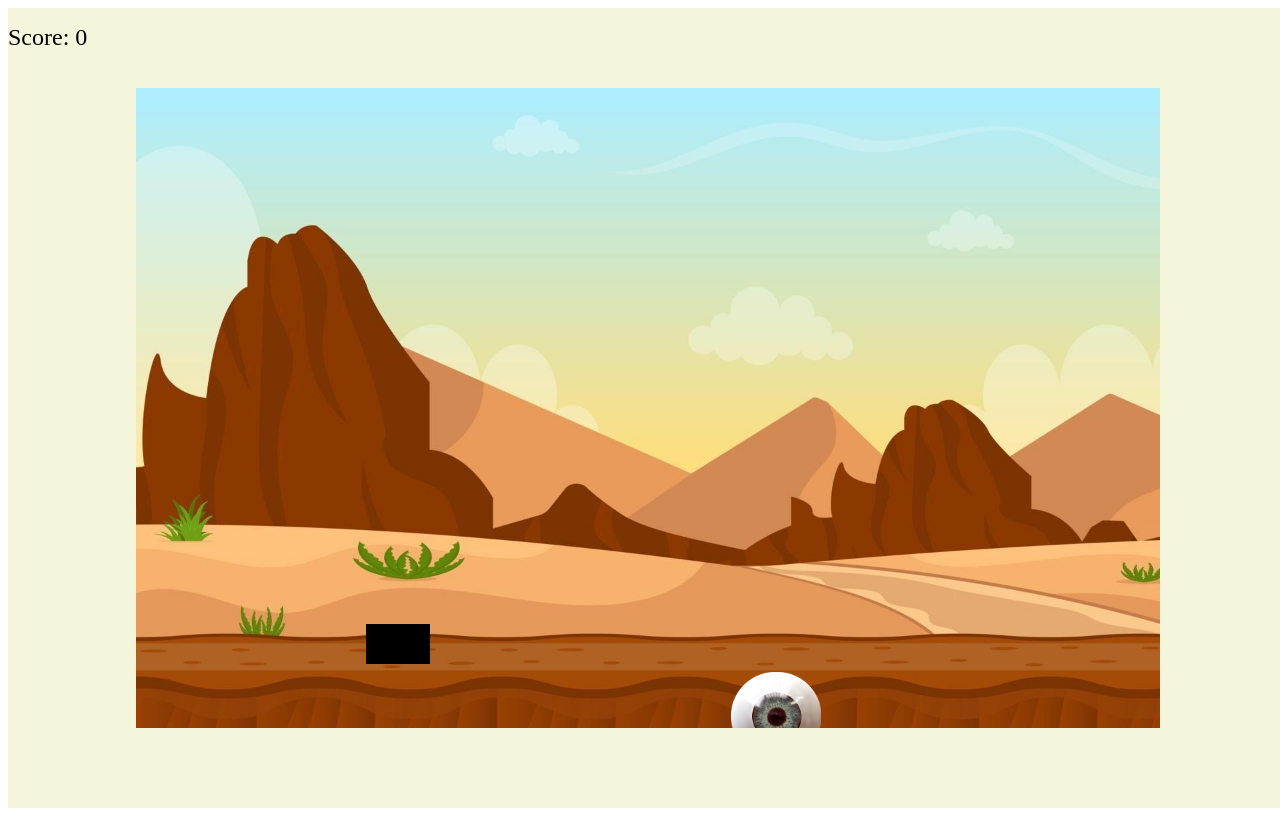
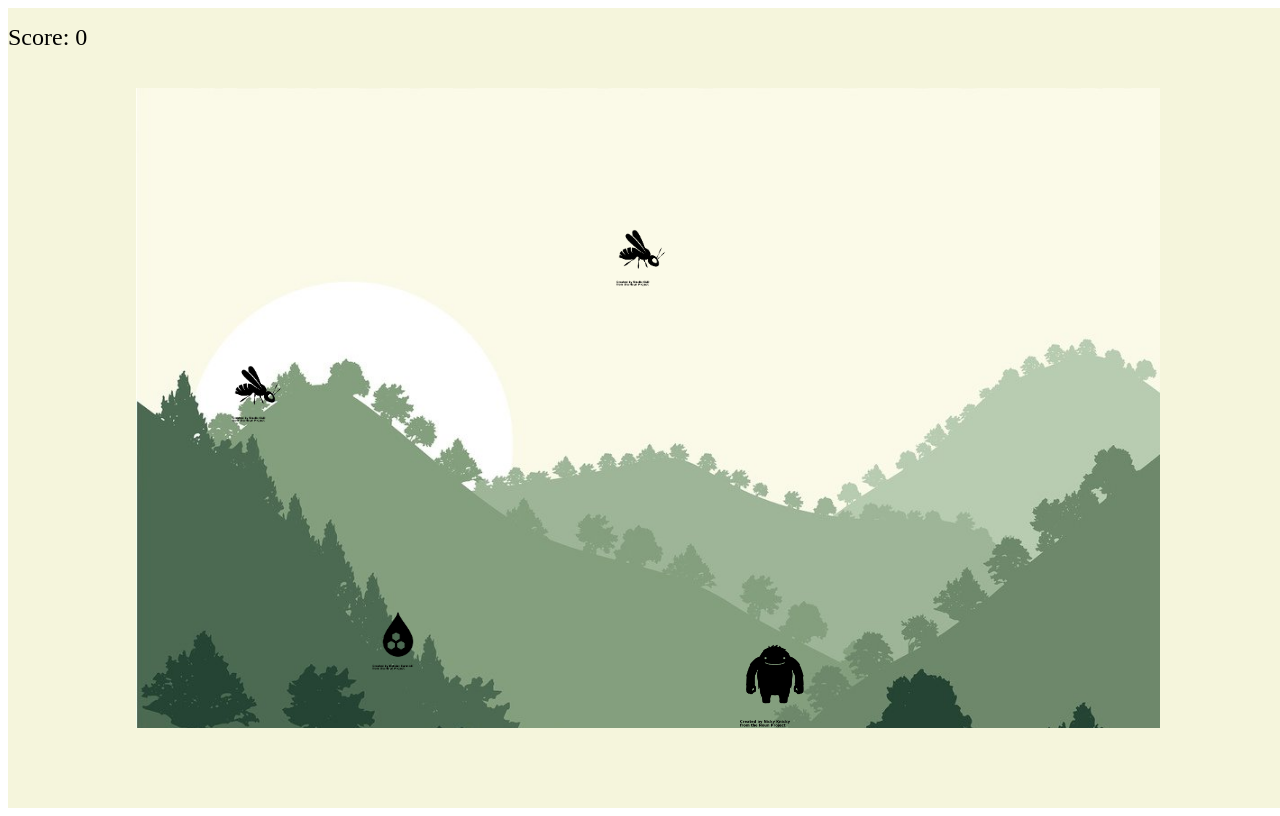
Before and after one commit to Gokceber/my-cool-game, a plain HTML site: page index.html in a window 1280 px wide. Drawn offline with Linux system fonts and the light colour scheme.

Commit message:
change some pics

```diff
--- a/css/main.css
+++ b/css/main.css
@@ -7,7 +7,7 @@
   }
 
   #frame {
-    background-image: url("../images/background-game.jpg");
+    background-image: url("../images/Forest_Background_Vector_12.jpg");
     background-size: cover;
     width: 80vw;
     height: 80vh;
@@ -23,23 +23,41 @@
   #player {
     background-color: transparent;
     position: absolute;
-    background-image: url("../images/hive\ eye.png");
+    background-image: url("../images/noun-monster-184225.png");
     background-size: cover;
   }
 
   .obstacle {
-    background-color: yellow;
+    background-image: url("../images/noun-wasp-50533.png");
+    background-size: cover;
     position: absolute;
   }
 
+  /*.obstacle.image1 {
+    background-image: url("../images/noun-bee-2527253.png");
+    background-size: cover;
+  }
+
+  .obstacle.image2 {
+    background-image: url("../images/noun-balloon-479941.png");
+    background-size: cover;
+  }
+
+ obstacle.type2 {
+    background-image: url("../images/noun-balloon-479941.png");
+    background-size: cover;
+    position: absolute;
+  }*/
+
   #prize {
-    background-color: black;
+    background-image: url("../images/noun-honey-224106.png");
+    background-size: cover;
     position: absolute;
   }
 
   #gameoverboard {
-    background-image: url("../images/gameoverimage.jpeg");
-    background-size: cover;
+    background-image: url("../images/game-over-glitch-art-video-games-wallpaper-thumb.jpg");
+   background-size: cover;
   }
 
   #score {
--- a/js/main.js
+++ b/js/main.js
@@ -5,7 +5,7 @@
 class Player {
   constructor() {
     this.width = 7;
-    this.height = 7;
+    this.height = 11;
     this.positionX = 50 - this.width / 2;
     this.positionY = 0;
 
@@ -93,7 +93,7 @@ playerInstance.playerEventListeners();
 class Obstacle {
   constructor() {
     this.width = 5;
-    this.height = 5;
+    this.height = 8;
     this.positionY = 80 - this.height;
     this.positionX = Math.floor(Math.random() * (80 - this.width + 1));
 
@@ -110,6 +110,8 @@ class Obstacle {
     this.obstacle.style.height = this.height + "vh";
     this.obstacle.style.left = this.positionX + "vw";
     this.obstacle.style.bottom = this.positionY + "vh";
+    //this.type = Math.random() < 0.5 ? 'image1' : 'image2';
+    //this.obstacle.classList.add('obstacle', this.getObstacleClass()); // Add obstacle class and type-specific class
 
     const frame = document.getElementById("frame");
     frame.appendChild(this.obstacle);
@@ -128,6 +130,15 @@ class Obstacle {
   }
   }
 
+  /*getRandomObstacle (){
+    if (Math.random() < 0.5) {
+      this.type = 'image1';
+    } else {
+      this.type = 'image2';
+    }
+  }
+  */
+
 
 }
 
@@ -139,17 +150,57 @@ const obstacleArr = [];
 setInterval(() => {
   const obstacleInstance = new Obstacle();
   obstacleArr.push(obstacleInstance);
-}, 10000);
+}, 1700);
 
 setInterval(() => {
   obstacleArr.forEach((obstacle) => {
     obstacle.moveDown();
     obstacle.removeObstacle();
   });
-}, 10000);
+}, 100);
 
 
 
+/* let counterLives = 3;
+
+const livesText = document.createElement("h1");
+livesText.id = "lives";
+livesText.style.fontSize = 16 + "px";
+livesText.style.fontWeight = 500;
+
+
+const parentBoard = document.getElementById("board");
+parentBoard.appendChild(livesText);
+
+livesText.textContent  = "Lives: " + counterLives;
+
+
+
+
+
+function detectCollision(obstacleInstance, playerInstance) {
+  if (
+    obstacleInstance.positionX <
+      playerInstance.positionX + playerInstance.width && //player instance is stored on line 84
+    obstacleInstance.positionX + obstacleInstance.width >
+      playerInstance.positionX &&
+    obstacleInstance.positionY <
+      playerInstance.positionY + playerInstance.height &&
+    obstacleInstance.height + obstacleInstance.positionY >
+      playerInstance.positionY
+  ) {
+    counterLives--;
+
+
+
+    livesText.textContent  = "Lives: " + counterLives;
+
+    if (counterLives === 0){
+    location.href = "./gameover.html";
+  }
+
+  }
+}; */
 
 function detectCollision(obstacleInstance, playerInstance) {
   if (
@@ -184,7 +235,7 @@ setInterval (() => {
 class Prize {
   constructor() {
     this.width = 5;
-    this.height = 5;
+    this.height = 8;
     this.positionY = Math.floor(Math.random() * (80 - this.height + 1));
     this.positionX = Math.floor(Math.random() * (80 - this.width + 1));
 
```
Also changed, not shown: images/Forest_Background_Vector_12.jpg (added), images/foressst.jpeg (added), images/game-over-glitch-art-video-games-wallpaper-thumb.jpg (added), images/gameoverrrrr.jpeg (added), images/limbo.jpeg (added), images/noun-balloon-479941.png (added), images/noun-bee-2527253.png (added), images/noun-bee-hive-5389990.png (added), images/noun-beehive-106249.png (added), images/noun-honey-224106.png (added), images/noun-monster-184225.png (added), images/noun-wasp-50533.png (added), 1 other file.
